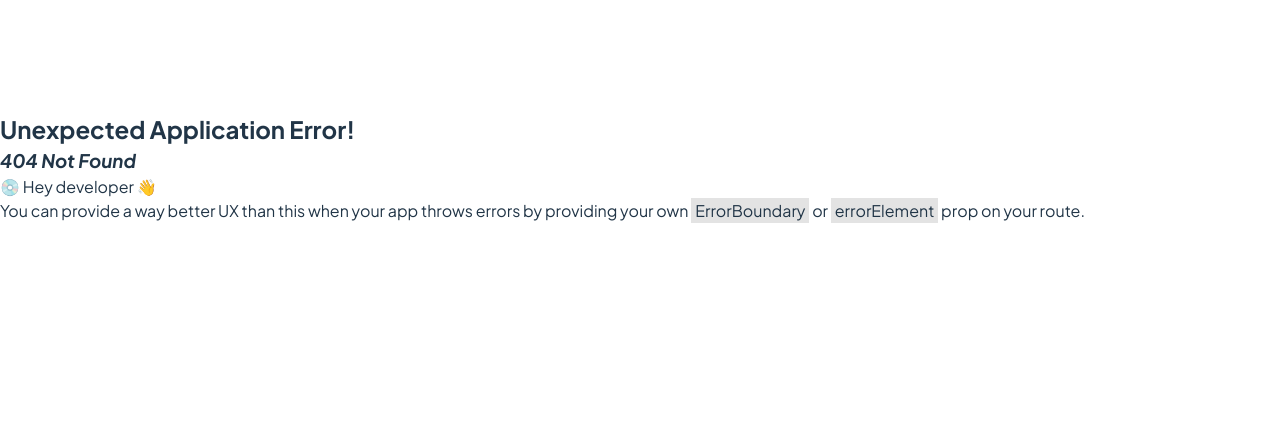
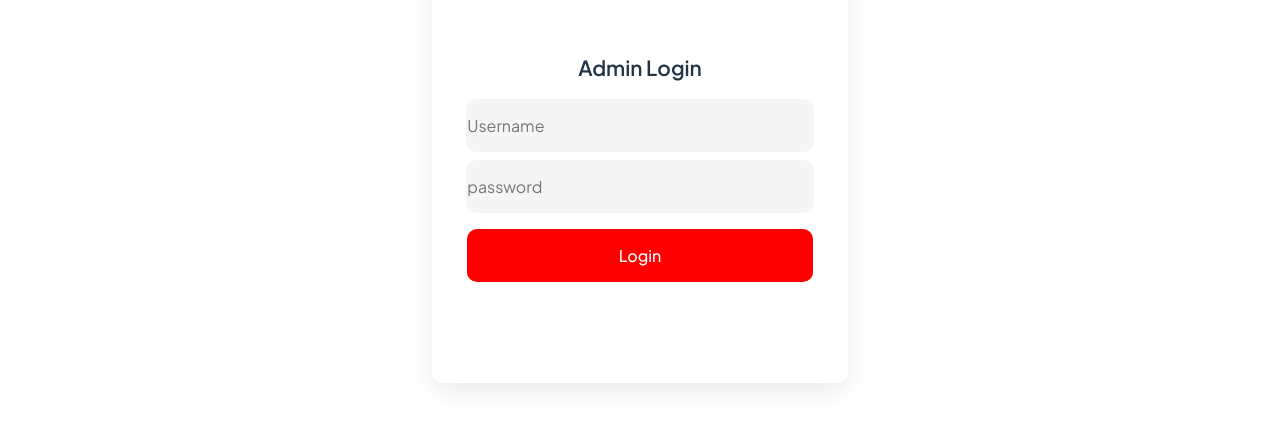
Before and after one commit to AbhishekNSanthosh/sparkz_admin, a React (Vite) app: page /login in a window 1280 px wide. Before the commit this address had no page. Shown: the part 233-660 px from the top of the page. Built offline with nearby package versions, Linux system fonts and the light colour scheme; a web font is replaced by a local one.

Commit message:
feat:login

```diff
--- a/src/App.jsx
+++ b/src/App.jsx
@@ -5,12 +5,13 @@ import {
 } from "react-router-dom";
 import Layout from './layout/Layout';
 import Dashboard from './modules/pages/Dashboard/Dashboard';
+import Login from './modules/pages/Login/Login';
 
 function App() {
   const router = createBrowserRouter([
     {
-      path: '/hi',
-      element: <>hi</>
+      path: '/login',
+      element: <Login/>
     },
     {
       path: "/",
--- /dev/null
+++ b/src/modules/pages/Login/Login.jsx
@@ -0,0 +1,25 @@
+import React from 'react'
+import styles from './Login.module.css'
+
+export default function Login() {
+  return (
+    <div className={styles.container}>
+        <div className={styles.wrap}>
+            <div className={styles.box}>
+                <div className={styles.row}>
+                    <span className={styles.title}>Admin Login</span>
+                </div>
+                <div className={styles.row}>
+                    <input type="text" placeholder='Username' className={styles.inp} />
+                    <input type="text" placeholder='password' className={styles.inp} />
+                </div>
+                <div className={styles.row}>
+                    <button className={styles.button}>
+                        Login
+                    </button>
+                </div>
+            </div>
+        </div>
+    </div>
+  )
+}
--- /dev/null
+++ b/src/modules/pages/Login/Login.module.css
@@ -0,0 +1,63 @@
+.container {
+    display: flex;
+    width: 100vw;
+    align-items: center;
+    justify-content: center;
+    height: 100vh;
+}
+
+.wrap{
+    display: flex;
+    width: 100%;
+    align-items: center;
+    justify-content: center;
+}
+
+.box{
+    display: flex;
+    flex-direction: column;
+    width: 30vw;
+    height: 50vh;
+    border-radius: 10px;
+    box-shadow: rgba(149, 157, 165, 0.2) 0px 8px 24px;
+    align-items: center;
+    justify-content: center;
+    padding: 1rem;
+    gap: 1rem;
+}
+
+.title{
+    font-size: 1.3rem;
+    font-weight: 600;
+}
+
+.inp{
+    width: 100%;
+    border-radius: 10px;
+    padding: 1rem 0.1rem;
+    border: none;
+    outline: none;
+    font-size: 1rem;
+    background-color: rgba(128, 128, 128, 0.082);
+}
+
+.row{
+    display: flex;
+    width: 90%;
+    flex-direction: column;
+    gap: 0.5rem;
+    align-items: center;
+    justify-content: center;
+}
+
+.button{
+    width: 100%;
+    padding: 1rem 2rem;
+    border-radius: 10px;
+    border: none;
+    background: red;
+    outline: none;
+    color: #fff;
+    font-size: 1rem;
+    font-weight: 500;
+}
```
